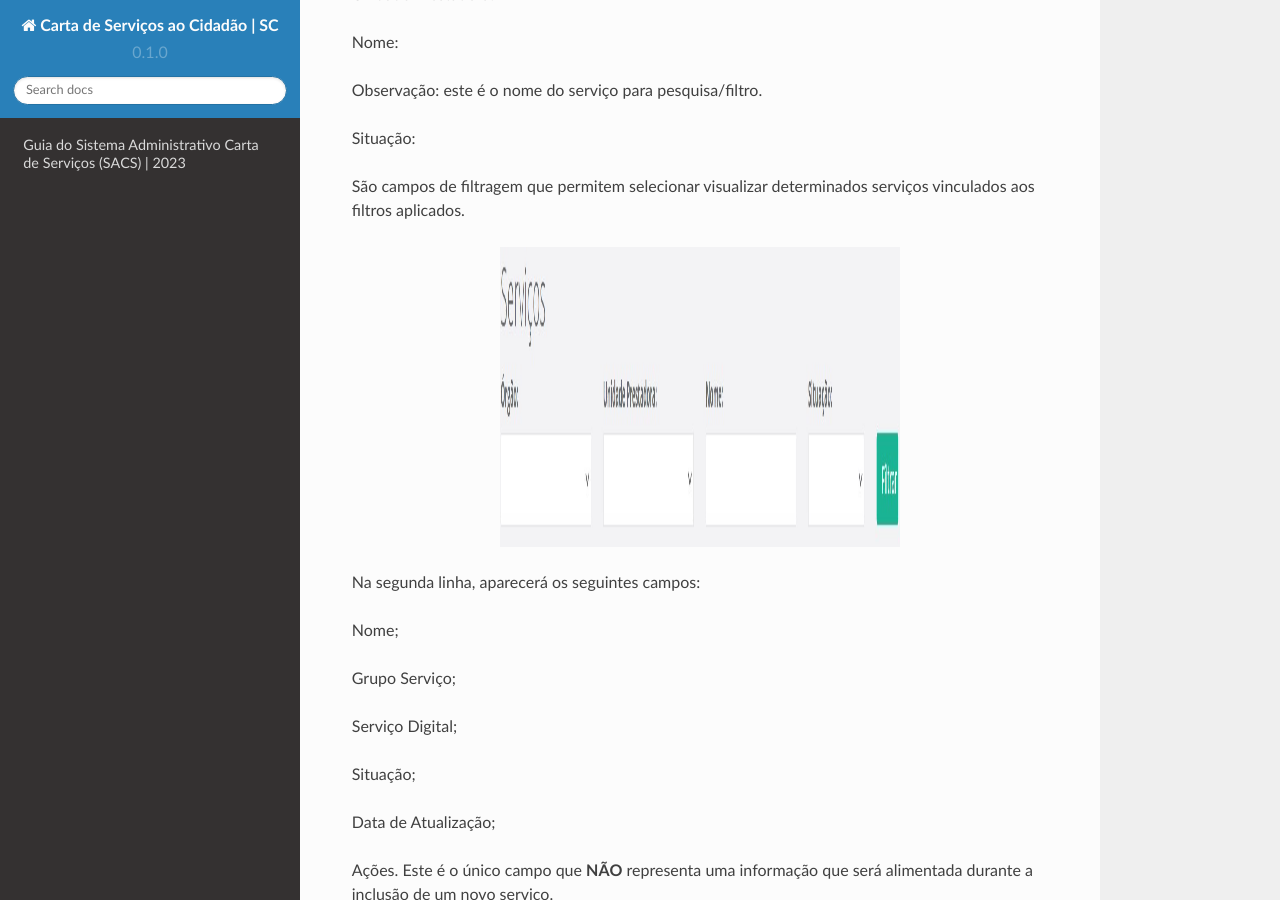
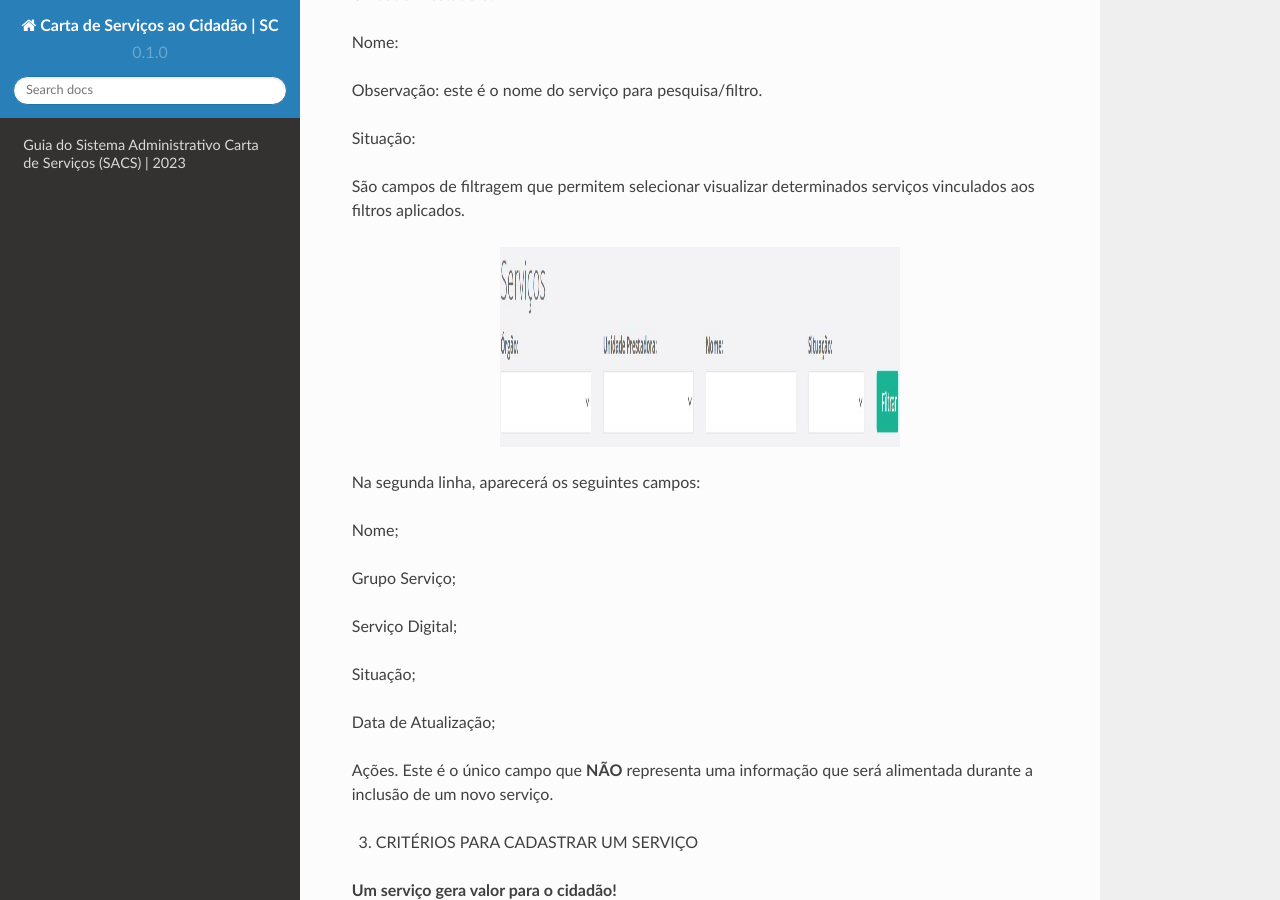
Before and after one commit to brunoaltieri/cartadeservicos, a Sphinx documentation site: the page built from docs/source/index.rst, in a window 1280 px wide and 900 px high, scrolled down 3696 px. Built offline with Sphinx 7.4.7 and the Read the Docs theme 2.0.0, drawn with Linux system fonts in a browser that asks for light colours.

Commit message:
Update index.rst

```diff
--- a/docs/source/index.rst
+++ b/docs/source/index.rst
@@ -108,7 +108,7 @@ Situação:
 São campos de filtragem que permitem selecionar visualizar determinados serviços vinculados aos filtros aplicados.
 
 .. image:: images/camposdefiltro.jpg
-   :height: 300px
+   :height: 200px
    :width: 400 px
    :scale: 100%
    :alt: tela mostrando os campos de filtro para os serviços
```
